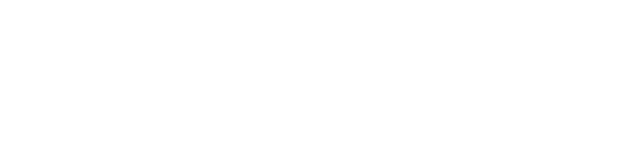
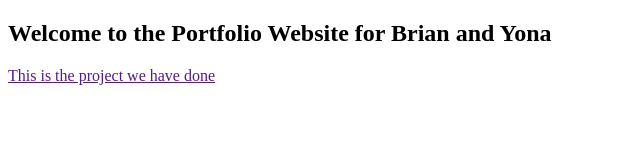
Before and after one commit to YonaMiti/Brian-and-Yona, a plain HTML site: page index.html in a window 1280 px wide. Shown: the whole page, without its empty margins (0-640 px from the left). Drawn offline with Linux system fonts and the light colour scheme.

Commit message:
I have added the welcome and projects section with a little descriptions

```diff
--- a/index.html
+++ b/index.html
@@ -21,6 +21,14 @@
     - The freeCodeCamp Team
 
     -->
+    <section id="welcome-section">
+      <h1>Welcome to the Portfolio Website for Brian and Yona</h1>
+    </section>
+    <section id="projects">
+      <div class="project-tile">
+        <a href="">This is the project we have done</a>
+      </div>
+    </section>
     <script  src="js/index.js"></script>
   </body>
 </html>
```
